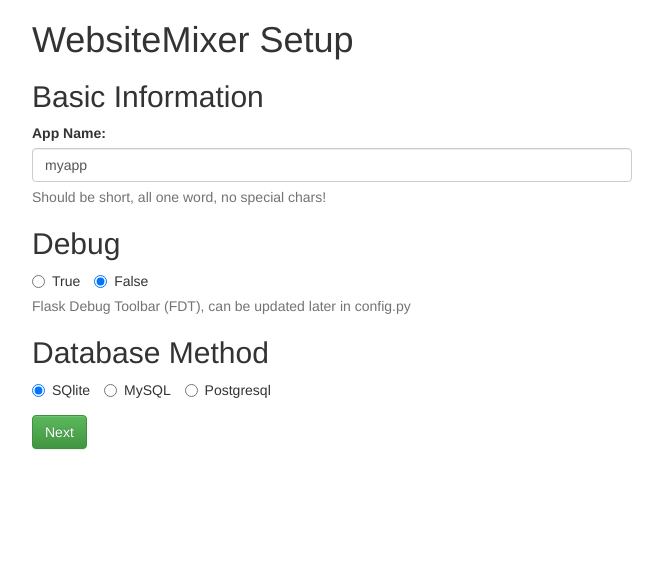
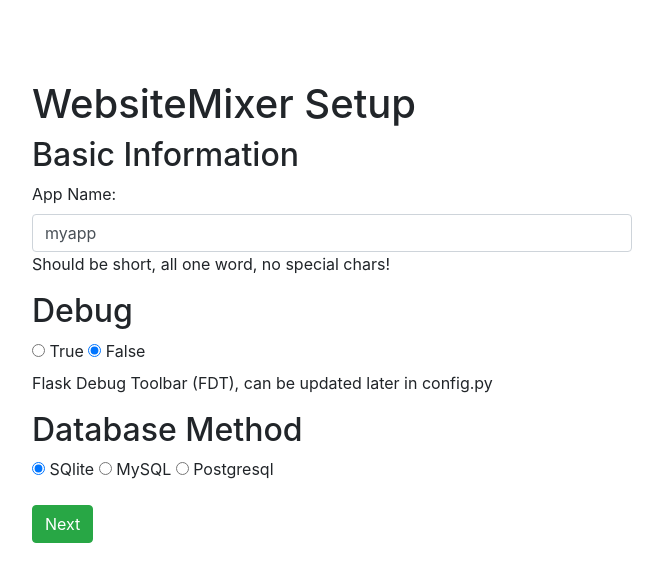
Before and after one commit to bderstine/WebsiteMixer-App-Base, a Flask app: page /setup/step1/ in a window 1280 px wide. Shown: the top 582 px of the page, without its empty margins (308-971 px from the left). Run offline with Flask 2, Linux system fonts and the light colour scheme; some libraries are stand-ins or nearby versions.

Commit message:
update install templates to bootstrap4

```diff
--- a/websitemixer/templates/Admin/base.html
+++ b/websitemixer/templates/Admin/base.html
@@ -11,7 +11,7 @@
     {% endblock %}
 
     <link rel="stylesheet" href="//maxcdn.bootstrapcdn.com/bootstrap/4.0.0/css/bootstrap.min.css">
-    <link href="https://use.fontawesome.com/releases/v5.0.6/css/all.css" rel="stylesheet">
+    <link href="//use.fontawesome.com/releases/v5.0.6/css/all.css" rel="stylesheet">
 
     <style type="text/css">
 
--- a/websitemixer/templates/Install/base.html
+++ b/websitemixer/templates/Install/base.html
@@ -1,48 +1,40 @@
-<!DOCTYPE html>
+<!doctype html>
 <html lang="en">
-
-<head>
-
+  <head>
     <meta charset="utf-8">
-    <meta http-equiv="X-UA-Compatible" content="IE=edge">
-    <meta name="viewport" content="width=device-width, initial-scale=1">
+    <meta name="viewport" content="width=device-width, initial-scale=1, shrink-to-fit=no">
     <meta name="description" content="">
     <meta name="author" content="">
-    <link rel="shortcut icon" href="/static/favicon.ico" />
+    <link rel="icon" href="/static/favicon.ico">
 
     <title>WebsiteMixer :: Install/Setup</title>
 
-    <!-- Bootstrap CSS -->
-    <link href="//maxcdn.bootstrapcdn.com/bootstrap/3.3.6/css/bootstrap.min.css" rel="stylesheet">
-    <link href="//maxcdn.bootstrapcdn.com/bootstrap/3.3.6/css/bootstrap-theme.min.css" rel="stylesheet">
+    <link rel="stylesheet" href="//maxcdn.bootstrapcdn.com/bootstrap/4.0.0/css/bootstrap.min.css">
 
-    <!-- HTML5 Shim and Respond.js IE8 support of HTML5 elements and media queries -->
-    <!-- WARNING: Respond.js doesn't work if you view the page via file:// -->
-    <!--[if lt IE 9]>
-        <script src="https://oss.maxcdn.com/libs/html5shiv/3.7.0/html5shiv.js"></script>
-        <script src="https://oss.maxcdn.com/libs/respond.js/1.4.2/respond.min.js"></script>
-    <![endif]-->
-</head>
+    <style type="text/css">
+	body {
+	  padding-top: 5rem;
+	}
+	.starter-template {
+	  padding: 3rem 1.5rem;
+	  text-align: center;
+	}
+    </style>
+  </head>
 
-<body>
+  <body>
 
-    <!-- Page Content -->
-    <div class="container">
+    <main role="main" class="container">
 
-        <div class="row">
-            <div class="col-lg-12 text-center">
-                {% block content %}{% endblock %}
-            </div>
-        </div>
-        <!-- /.row -->
+      {% block content %}{% endblock %}
 
-    </div>
-    <!-- /.container -->
+    </main><!-- /.container -->
 
-    <script src="//ajax.googleapis.com/ajax/libs/jquery/1.12.2/jquery.min.js"></script>
-    <script src="//maxcdn.bootstrapcdn.com/bootstrap/3.3.6/js/bootstrap.min.js"></script>
+    <script src="//code.jquery.com/jquery-3.3.1.min.js"></script>
+    <script src="//cdnjs.cloudflare.com/ajax/libs/popper.js/1.12.9/umd/popper.min.js"></script>
+    <script src="//maxcdn.bootstrapcdn.com/bootstrap/4.0.0/js/bootstrap.min.js"></script>
+
     {% block footerjs %}{% endblock %}
 
-</body>
-
+  </body>
 </html>
--- a/websitemixer/templates/Install/step1.html
+++ b/websitemixer/templates/Install/step1.html
@@ -13,39 +13,39 @@
 
   <h2>Debug</h2>
   <div class="form-group">
-    <label class="radio-inline"><input type="radio" name="debug" value="True" class="debug">True</label>
-    <label class="radio-inline"><input type="radio" name="debug" value="False" class="debug" checked="checked">False</label>
+    <label class="radio-inline"><input type="radio" name="debug" value="True" class="debug"> True</label>
+    <label class="radio-inline"><input type="radio" name="debug" value="False" class="debug" checked="checked"> False</label>
     <p class="help-block">Flask Debug Toolbar (FDT), can be updated later in config.py</p>
   </div>
 
   <div id="form-debug" style="display:none;">
     <h4>Enable Profiler</h4>
     <div class="form-group">
-      <label class="radio-inline"><input type="radio" name="debugprofile" value="True" checked="checked">True</label>
-      <label class="radio-inline"><input type="radio" name="debugprofile" value="False">False</label>
+      <label class="radio-inline"><input type="radio" name="debugprofile" value="True" checked="checked"> True</label>
+      <label class="radio-inline"><input type="radio" name="debugprofile" value="False"> False</label>
       <p class="help-block">If debug enabled, shows everything.<br/>All debug settings can be updated in config.py.</p>
     </div>
 
     <h4>Template Editor</h4>
     <div class="form-group">
-      <label class="radio-inline"><input type="radio" name="debugedit" value="True">True</label>
-      <label class="radio-inline"><input type="radio" name="debugedit" value="False" checked="checked">False</label>
+      <label class="radio-inline"><input type="radio" name="debugedit" value="True"> True</label>
+      <label class="radio-inline"><input type="radio" name="debugedit" value="False" checked="checked"> False</label>
       <p class="help-block">Templates can be editted through FDT without authentication.<br/>Recommend disabling unless you really want this.</p>
     </div>
 
     <h4>Intercept Redirects</h4>
     <div class="form-group">
-      <label class="radio-inline"><input type="radio" name="debugredirect" value="True">True</label>
-      <label class="radio-inline"><input type="radio" name="debugredirect" value="False" checked="checked">False</label>
-      <p class="help-block">This blocks redirects and makes you click a link to continue.<br/>Great for debugging, rough for just testing.</p>
+      <label class="radio-inline"><input type="radio" name="debugredirect" value="True"> True</label>
+      <label class="radio-inline"><input type="radio" name="debugredirect" value="False" checked="checked"> False</label>
+      <p class="help-block">This blocks redirects and makes you click a link to continue.<br/>Great for debugging, rough for developing.</p>
     </div>
   </div>
 
   <h2>Database Method</h2>
   <div class="form-group">
-    <label class="radio-inline"><input type="radio" name="dbmeth" value="sqlite" class="dtype" checked="checked">SQlite</label>
-    <label class="radio-inline"><input type="radio" name="dbmeth" value="mysql" class="dtype">MySQL</label>
-    <label class="radio-inline"><input type="radio" name="dbmeth" value="postgres" class="dtype">Postgresql</label>
+    <label class="radio-inline"><input type="radio" name="dbmeth" value="sqlite" class="dtype" checked="checked"> SQlite</label>
+    <label class="radio-inline"><input type="radio" name="dbmeth" value="mysql" class="dtype"> MySQL</label>
+    <label class="radio-inline"><input type="radio" name="dbmeth" value="postgres" class="dtype"> Postgresql</label>
   </div>
 
   <div id="form-db" style="display:none;">
```
Also changed, not shown: websitemixer/templates/Install/index.html (deleted, +0 -24 lines).
